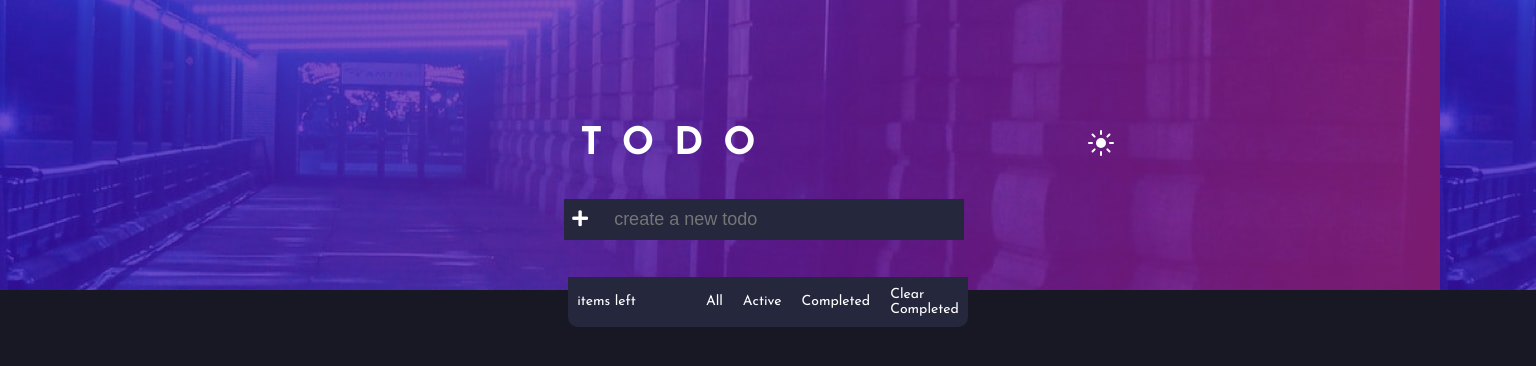
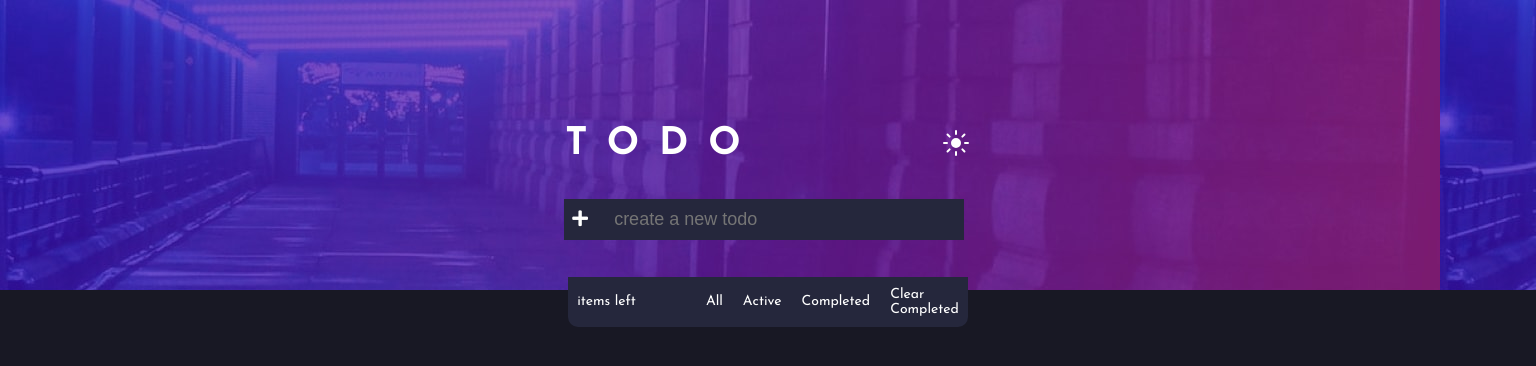
Before and after one commit to ARUNBALACHOCKALINGAM/todolist, a plain HTML site: page index.html in a window 1536 px wide. Drawn offline with Linux system fonts and the light colour scheme.

Commit message:
Update style.css

```diff
--- a/style.css
+++ b/style.css
@@ -286,13 +286,9 @@ body.dark .toggle::before {
     right: 260px;
   }
 
-  .todo-container {
-    width: 33%;
-  }
-
   .todo {
     width: 270px;
-    margin-left: 32px;
+    margin-left: 2px;
   }
   .select {
     width: 270px;
@@ -302,17 +298,3 @@ body.dark .toggle::before {
     display: none;
   }
 }
-
-@media screen and (min-width: 1440px) {
-  .toggle {
-    position: absolute;
-    right: 420px;
-    top: 130px;
-    display: flex;
-    justify-content: center;
-    align-items: center;
-    width: 30px;
-    height: 30px;
-    border-radius: 50%;
-  }
-}
```
